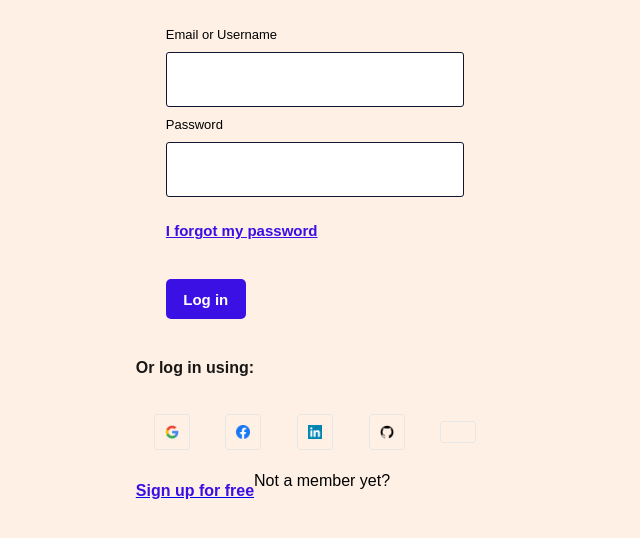
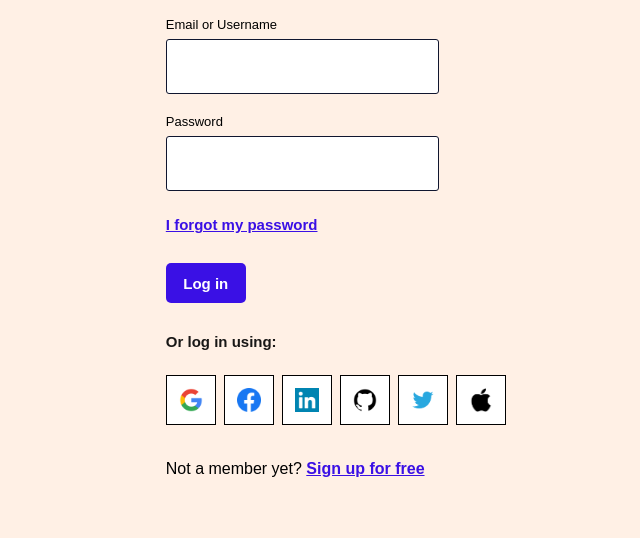
Before and after one commit to kshitij042/Codecademy-Login-Page-Clone, a plain HTML site: page index.html in a window 1280 px wide. Shown: the part 132-670 px from the top of the page, without its empty margins (325-965 px from the left). Drawn offline with Linux system fonts and the light colour scheme.

Commit message:
Styling updated as per original site

```diff
--- a/index.html
+++ b/index.html
@@ -28,9 +28,11 @@
                 <img src="images/2.png" alt="">
                 <img src="images/3.png" alt="">
                 <img src="images/4.png" alt="">
-                <img src="images/5.jpg" alt="">
+                <img src="images/5.png" alt="">
+                <img src="images/6.png" alt="">
             </div>
-            <span>Not a member yet? </span><a href="#"><span><b>Sign up for free</b></span></a>
+            <span>Not a member yet? </span>
+        <a href="#"><b>Sign up for free</b></a>
         </div>
     </div>
 </body>
--- a/style.css
+++ b/style.css
@@ -27,15 +27,16 @@ body{
 .container{
     width: 28%;
     margin: 100px auto;
+    padding-right: 30px;
 }
 form{
     display:flex;
     flex-direction: column;
-    margin: 40px 30px;
+    margin: 20px 25px 0 30px;
 
 }
 form label{
-    margin: 5px 0;
+    margin: 15px 0 2px 0;
     font-size: 13px;
 }
 form input[type="text"], input[type="password"]{
@@ -50,7 +51,7 @@ form input[type="text"], input[type="password"]{
     /* transition: background-color 350ms ease-in-out, box-shadow 350ms ease-in-out; */
 }
 form a{
-    margin: 20px 0;
+    margin: 20px 0 10px;
     text-decoration: underline;
     color: var(--main-color);
     font-weight: bolder;
@@ -81,35 +82,36 @@ form input[type="submit"]:hover{
     background-color: #5533ff;
 
 }
+.footer{
+    margin: 0 30px;
+}
 .footer h3{
-    font-size: 16px;
+    font-size: 15px;
     opacity: 0.9;
+    margin: 30px 0px 0px;
 }
 .footer .images{
     display: flex;
     height: 10vh;
     align-items: center;
-    justify-content: space-around;
-    margin-top: 15px;
+    margin: 10px 0px 20px 0px;
 }
-.footer .images img{
-    width: 10%;
-    border:1px solid #e7e7e7;
-    padding: 10px;
-    margin: 10px;
-    border-radius: 3px;
-    transition: 0.3s ease;
-
+.footer .images img {
+	width: 50px;
+    height: 50px;
+	border: 0.5px solid black;
+	padding: 12px;
+	margin: 8px;
+    margin-left: 0px;
+	transition: 0.3s ease;
+	background-color: white;
 }
 .footer .images img:hover{
     box-shadow: var(--box-shadow);
     cursor: pointer;
 }
 .footer a{
-    float: left;
-    /* color: white; */
     margin: 10px 0;
-}
-.footer a span{
+    display: inline;
     color: var(--main-color);
 }
```
